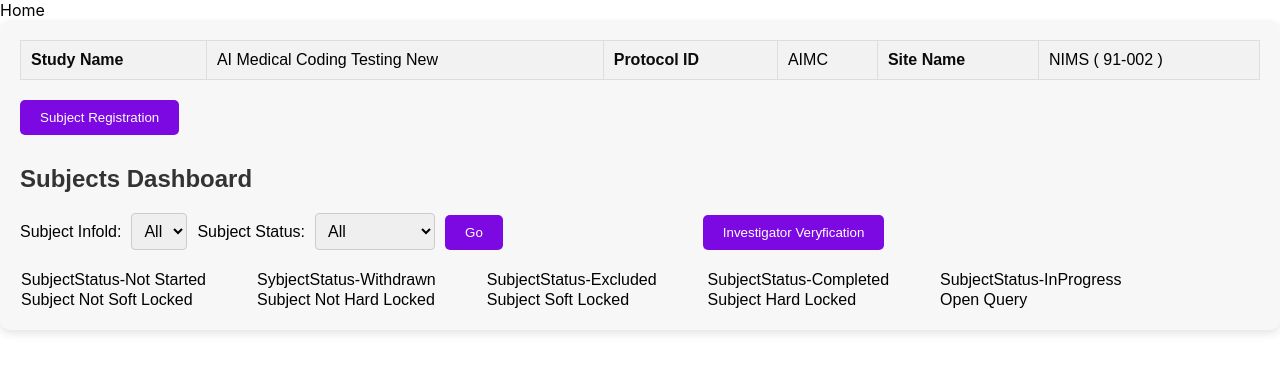
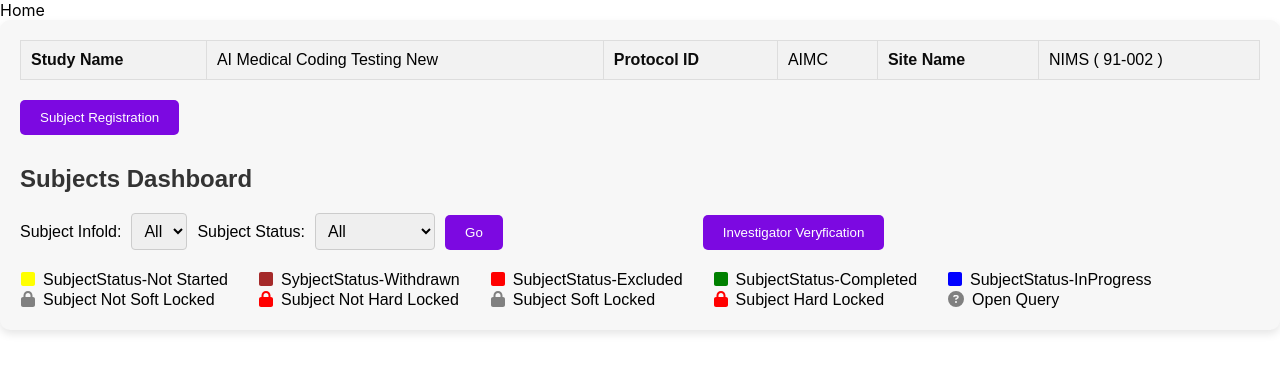
Before and after one commit to AnithaVangavarapu/DataCapture, a React (Create React App) app: page / in a window 1280 px wide. Shown: the top 372 px of the page. Built offline with nearby package versions, Linux system fonts and the light colour scheme.

Commit message:
icons added

```diff
--- a/package.json
+++ b/package.json
@@ -7,6 +7,9 @@
     "@blueprintjs/datetime": "^5.3.11",
     "@emotion/react": "^11.13.3",
     "@emotion/styled": "^11.13.0",
+    "@fortawesome/fontawesome-svg-core": "^6.6.0",
+    "@fortawesome/free-solid-svg-icons": "^6.6.0",
+    "@fortawesome/react-fontawesome": "^0.2.2",
     "@mui/material": "^6.1.4",
     "@testing-library/jest-dom": "^5.17.0",
     "@testing-library/react": "^13.4.0",
--- a/src/components/DataCapture.css
+++ b/src/components/DataCapture.css
@@ -120,5 +120,5 @@
     padding-top: 20px;
   }
 .subject-status tr td{
- padding-right: 50px;
+ padding-right: 30px;
 }
--- a/src/components/DataCapture.jsx
+++ b/src/components/DataCapture.jsx
@@ -1,6 +1,9 @@
 import "./DataCapture.css";
 import React, { useEffect, useState } from "react";
 import { useForm } from "react-hook-form";
+import { FontAwesomeIcon } from "@fortawesome/react-fontawesome";
+import { faLock,faSquare,faCircleQuestion } from "@fortawesome/free-solid-svg-icons";
+
 const DataCapture = () => {
   const { register, handleSubmit, reset, setValue } = useForm({
     defaultValues: {
@@ -133,18 +136,18 @@ const DataCapture = () => {
       </div>
       <div className="subject-status">
         <tr>
-          <td>SubjectStatus-Not Started</td>
-          <td>SybjectStatus-Withdrawn</td>
-          <td>SubjectStatus-Excluded</td>
-          <td>SubjectStatus-Completed</td>
-          <td>SubjectStatus-InProgress</td>
+          <td><FontAwesomeIcon icon={faSquare} style={{ color: 'yellow', marginRight: '8px' }} />SubjectStatus-Not Started</td>
+          <td><FontAwesomeIcon icon={faSquare} style={{ color: 'brown', marginRight: '8px' }} />SybjectStatus-Withdrawn</td>
+          <td><FontAwesomeIcon icon={faSquare} style={{ color: 'red', marginRight: '8px' }} />SubjectStatus-Excluded</td>
+          <td><FontAwesomeIcon icon={faSquare} style={{ color: 'green', marginRight: '8px' }} />SubjectStatus-Completed</td>
+          <td><FontAwesomeIcon icon={faSquare} style={{ color: 'blue', marginRight: '8px' }} />SubjectStatus-InProgress</td>
         </tr>
         <tr>
-          <td>Subject Not Soft Locked</td>
-          <td>Subject Not Hard Locked</td>
-          <td>Subject Soft Locked</td>
-          <td>Subject Hard Locked</td>
-          <td>Open Query</td>
+          <td><FontAwesomeIcon icon={faLock} style={{ color: 'grey', marginRight: '8px' }} />Subject Not Soft Locked</td>
+          <td><FontAwesomeIcon icon={faLock} style={{ color: 'red', marginRight: '8px' }} />Subject Not Hard Locked</td>
+          <td><FontAwesomeIcon icon={faLock} style={{ color: 'grey', marginRight: '8px' }} />Subject Soft Locked</td>
+          <td><FontAwesomeIcon icon={faLock} style={{ color: 'red', marginRight: '8px' }} />Subject Hard Locked</td>
+          <td><FontAwesomeIcon icon={faCircleQuestion} style={{ color: 'grey', marginRight: '8px' }} />Open Query</td>
         </tr>
       </div>
     </div>
```
Also changed, not shown: 1 other file (tests, documents, lock files or other folders).
